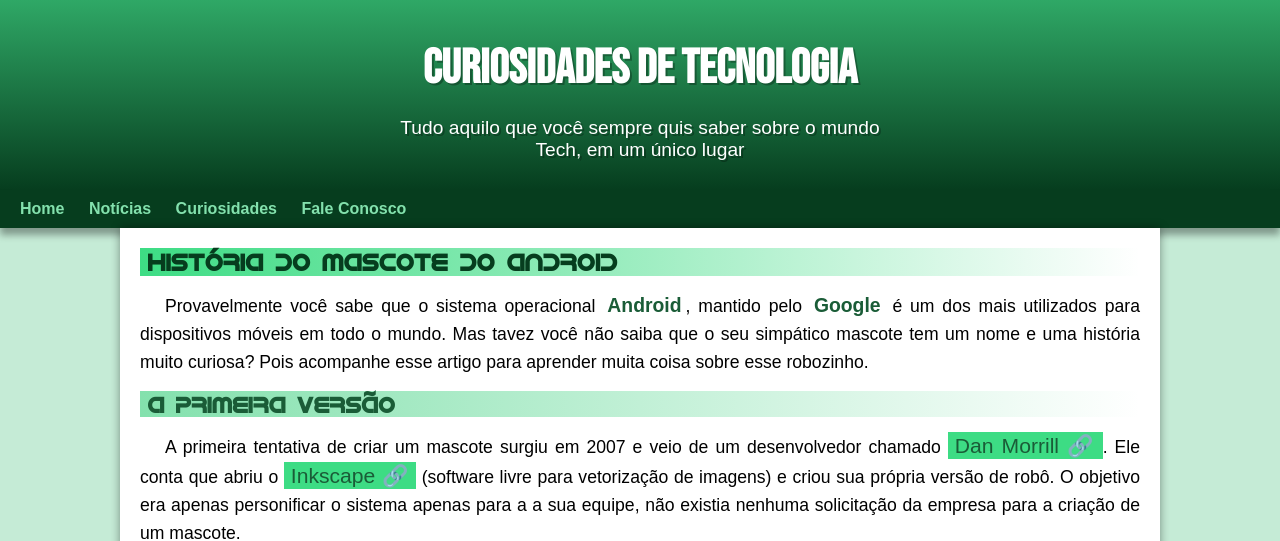
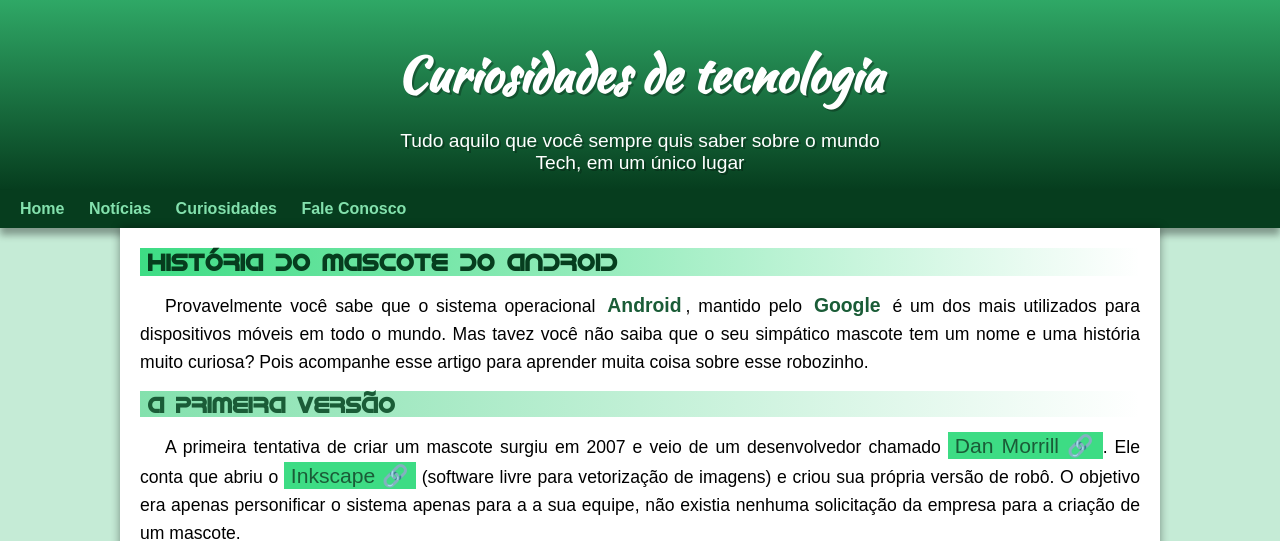
Before and after one commit to PietroMiorim/projeto-android, a plain HTML site: page index.html in a window 1280 px wide. Shown: the top 541 px of the page. Drawn offline with Linux system fonts and the light colour scheme; files whose address does not match are found by name.

Commit message:
tentando arrumar a fonte

```diff
--- a/estilo/style.css
+++ b/estilo/style.css
@@ -1,4 +1,7 @@
 @charset "UTF-8";
+
+@import url('https://fonts.googleapis.com/css2? family= Kanit:ital,wght@0,100;0,200;0,300;0,500;0,600;0,700;0,800;0,900;1,100;1,200;1,300; 1.400;1.500;1.600;1.700;1.800;1.900 & family= Kaushan+Script & display=swap');
+
 
 @font-face {
     font-family: "Bebas Neue";
@@ -48,7 +51,7 @@ header {
 }
 
 header > h1 {
-    font-family: var(--fonte-destaque);
+    font-family: 'Kaushan Script', cursiva;
     font-size: 3em;
     color: white;
     margin-bottom: 20px;
```
